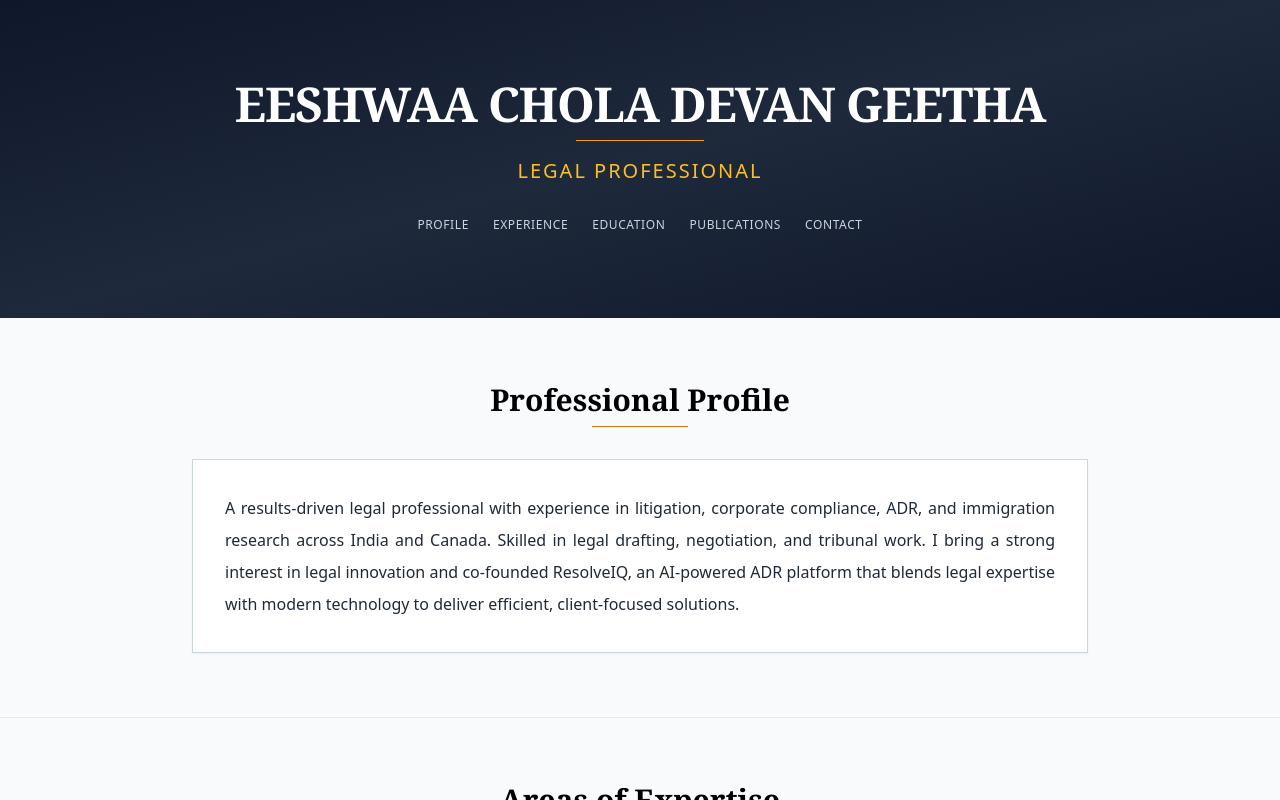
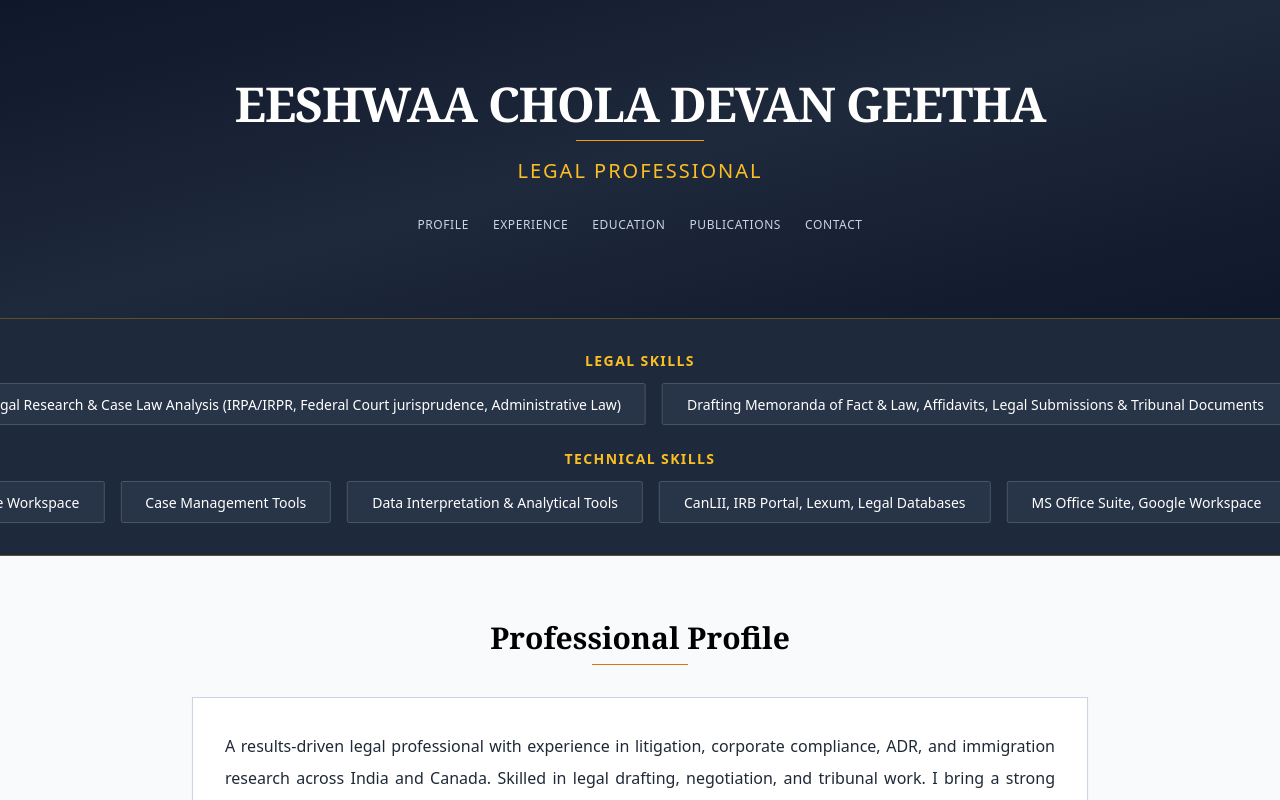
Before and after one commit to eeshwaa/portfolio_bolt, a React (Vite) app: page / in a window 1280 px wide. Shown: the top 800 px of the page. Built offline with nearby package versions, Linux system fonts and the light colour scheme.

Commit message:
Updated App.tsx

```diff
--- a/src/App.tsx
+++ b/src/App.tsx
@@ -1,4 +1,5 @@
 import Hero from './components/Hero';
+import SkillsMarquee from './components/SkillsMarquee';
 import About from './components/About';
 import Experience from './components/Experience';
 import Education from './components/Education';
@@ -10,6 +11,7 @@ function App() {
   return (
     <div className="min-h-screen bg-white">
       <Hero />
+      <SkillsMarquee />
       <About />
       <Skills />
       <Experience />
--- /dev/null
+++ b/src/components/SkillsMarquee.tsx
@@ -0,0 +1,93 @@
+const legalSkills = [
+  'Legal Research & Case Law Analysis (IRPA/IRPR, Federal Court jurisprudence, Administrative Law)',
+  'Drafting Memoranda of Fact & Law, Affidavits, Legal Submissions & Tribunal Documents',
+  'Litigation Support, Evidence Review & Procedural Documentation',
+  'Mediation, Negotiation & Conflict Resolution (ADR-trained)',
+  'Stakeholder Engagement & Dispute Systems Design',
+  'Trauma-Informed & Client-Centred Practice',
+  'Victimology Assessments, Crisis Awareness & Ethical Decision-Making',
+  'Immigration Law Support (GCMS analysis, visa refusals, mandamus preparation)',
+  'Client Interviewing, Intake, Confidential Communication',
+  'Cross-Cultural Communication & Professional Ethics',
+  'Academic Legal Writing, Report Development & Research Synthesis'
+];
+
+const technicalSkills = [
+  'CanLII, IRB Portal, Lexum, Legal Databases',
+  'MS Office Suite, Google Workspace',
+  'Case Management Tools',
+  'Data Interpretation & Analytical Tools'
+];
+
+export default function SkillsMarquee() {
+  const allSkills = [...legalSkills, ...technicalSkills];
+  const duplicatedSkills = [...allSkills, ...allSkills];
+
+  return (
+    <section className="py-8 bg-slate-800 border-y border-amber-500/30 overflow-hidden">
+      <div className="mb-6">
+        <h3 className="text-center text-amber-400 text-sm uppercase tracking-widest font-semibold mb-3">
+          Legal Skills
+        </h3>
+        <div className="relative">
+          <div className="flex animate-scroll-left">
+            {duplicatedSkills.slice(0, legalSkills.length * 2).map((skill, index) => (
+              <div
+                key={index}
+                className="flex-shrink-0 px-6 py-2 mx-2 bg-slate-700/50 border border-slate-600 rounded-sm"
+              >
+                <span className="text-white text-sm whitespace-nowrap">{skill}</span>
+              </div>
+            ))}
+          </div>
+        </div>
+      </div>
+
+      <div>
+        <h3 className="text-center text-amber-400 text-sm uppercase tracking-widest font-semibold mb-3">
+          Technical Skills
+        </h3>
+        <div className="relative">
+          <div className="flex animate-scroll-right">
+            {[...technicalSkills, ...technicalSkills, ...technicalSkills].map((skill, index) => (
+              <div
+                key={index}
+                className="flex-shrink-0 px-6 py-2 mx-2 bg-slate-700/50 border border-slate-600 rounded-sm"
+              >
+                <span className="text-white text-sm whitespace-nowrap">{skill}</span>
+              </div>
+            ))}
+          </div>
+        </div>
+      </div>
+
+      <style>{`
+        @keyframes scroll-left {
+          0% {
+            transform: translateX(0);
+          }
+          100% {
+            transform: translateX(-50%);
+          }
+        }
+
+        @keyframes scroll-right {
+          0% {
+            transform: translateX(-50%);
+          }
+          100% {
+            transform: translateX(0);
+          }
+        }
+
+        .animate-scroll-left {
+          animation: scroll-left 90s linear infinite;
+        }
+
+        .animate-scroll-right {
+          animation: scroll-right 40s linear infinite;
+        }
+      `}</style>
+    </section>
+  );
+}
```
